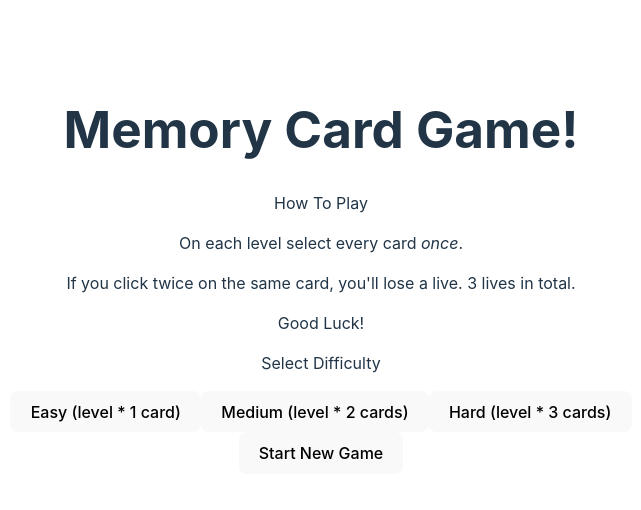
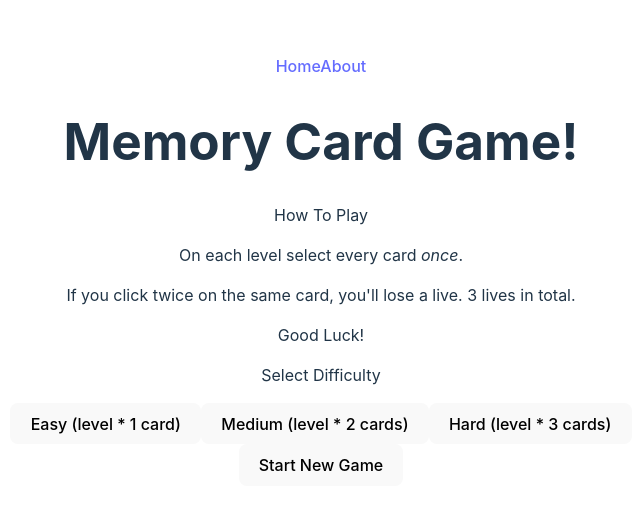
Before and after one commit to stressedball/memory-card, a React (Vite) app: page / in a window 1280 px wide. Shown: the part 130-640 px from the top of the page, without its empty margins (319-960 px from the left). Built offline with nearby package versions, Linux system fonts and the light colour scheme.

Commit message:
make navigation (quick todo)

```diff
--- a/src/App.tsx
+++ b/src/App.tsx
@@ -6,10 +6,16 @@ import { EndGame } from "./EndGame";
 import { Game } from "./Game";
 
 function App() {
-  const { isGame, isEndGame } = useContext(
-    ProviderContext
-  ) as ContextType;
-  return <>{!isGame ? <NewGame /> : isEndGame ? <EndGame /> : <Game />}</>;
+  const { isGame, isEndGame } = useContext(ProviderContext) as ContextType;
+  return (
+    <>
+      <header>
+        <a href="/">Home</a>
+        <a href="/about">About</a>
+      </header>
+      {!isGame ? <NewGame /> : isEndGame ? <EndGame /> : <Game />}
+    </>
+  );
 }
 
 export default App;
```
